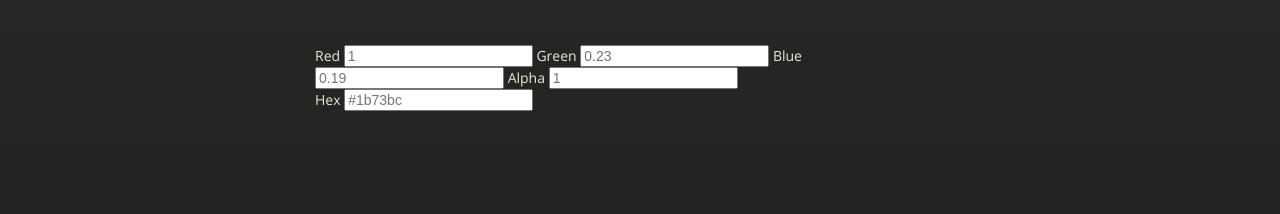
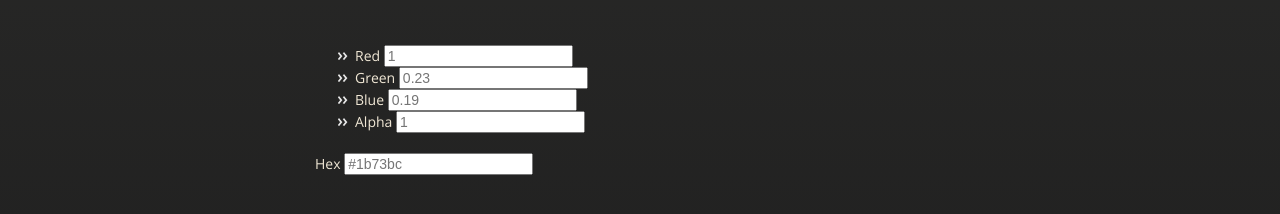
Before and after one commit to inlinestyle/uicolor-to-hex, a plain HTML site: page index.html in a window 1280 px wide. Shown: the part 226-440 px from the top of the page. Drawn offline with nearby package versions, Linux system fonts and the light colour scheme.

Commit message:
literally the least formatting i can do

```diff
--- a/index.html
+++ b/index.html
@@ -39,16 +39,24 @@
           <span class="credits left">Project maintained by <a href="https://github.com/inlinestyle">inlinestyle</a></span>
           <span class="credits right">Hosted on GitHub Pages &mdash; Theme by <a href="https://twitter.com/michigangraham">mattgraham</a></span>
         </div>
-        <div>
+        <ul>
+            <li>
                 <label for="red">Red</label>
                 <input id="red" type="text" placeholder="1"/>
+            </li>
+            <li>
                 <label for="green">Green</label>
                 <input id="green" type="text" placeholder="0.23"/>
+            </li>
+            <li>
                 <label for="blue">Blue</label>
                 <input id="blue" type="text" placeholder="0.19"/>
+            </li>
+            <li>
                 <label for="alpha">Alpha</label>
                 <input id="alpha" type="text" placeholder="1"/>
-        </div>
+            </li>
+        </ul>
         <div>
             <label for="hex">Hex</label>
             <input id="hex" type="text" placeholder="#1b73bc"/>
```
Lines whose indentation alone changed are shown as unchanged.
